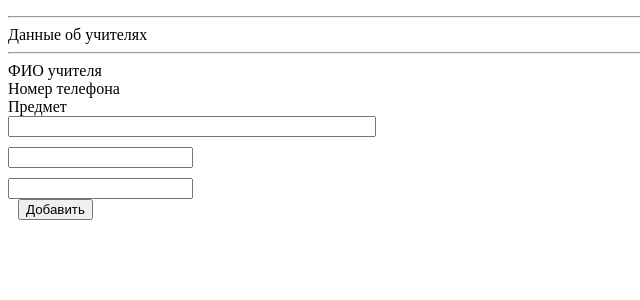
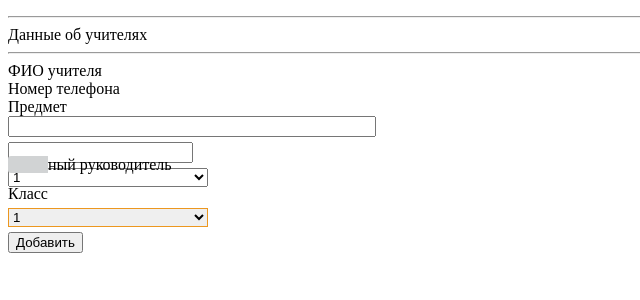
Before and after one commit to alchimella/localhost, a PHP site: page /includes/tab_teacher.php in a window 1280 px wide. Shown: the top 300 px of the page, without its empty margins (0-640 px from the left). Run offline with PHP 8.4, Linux system fonts and the light colour scheme.

Commit message:
Signed-off-by: alchimella <alchimella13@gmail.com>

```diff
--- a/includes/tab_events.php
+++ b/includes/tab_events.php
@@ -12,7 +12,7 @@
                 <form method="post">
                 <div class="form-group">
                     <input type="file" name="pic_of_post" id="image">
-                    <input type="text" name="num_of_post">
+                    <input type="text" name="num_of_post" style="margin-top: 5px;">
 
                 </div>
                 <!-- Инициализация виджета "Bootstrap datetimepicker" -->
@@ -34,7 +34,7 @@
                 <form method="post">
                 <div class="form-group">
                     <input type="file" name="pic_of_event" id="image">
-                    <input type="text" name="num_of_event">
+                    <input type="text" name="num_of_event" style="margin-top: 5px;">
 
                 </div>
                 <!-- Инициализация виджета "Bootstrap datetimepicker" -->
--- a/includes/tab_teacher.php
+++ b/includes/tab_teacher.php
@@ -1,7 +1,7 @@
 <!DOCTYPE html>
 <html>
     <head>
-
+        <link href = "styles/style_tab_teacher.css" rel = "stylesheet">
     </head>
     <body>
         <div class="tab-pane active in fade" id="teachers-tab">
@@ -12,19 +12,51 @@
                         <div class="col col-lg-3">
                             <div class="form-group">
                             <label for="theacher_name">ФИО учителя</label><br>
-                            <label for="theacher_phone" style="margin-top: 10px;">Номер телефона</label><br>
-                            <label for="theacher_subject" style="margin-top: 10px;">Предмет</label><br>
+                            <label for="theacher_phone" style="margin-top: 5px;">Номер телефона</label><br>
+                            <label for="theacher_subject" style="margin-top: 5px;">Предмет</label><br>
                             </div>
                         </div>
-                    <div class="col col-lg-8">
-                        <div class="form-group margin_top">
-                            <input type="text" id="theacher_name" name="num_of_theacher" style="width: 360px;"><br>
-                            <input type="text" id="theacher_phone" name="phone_of_theacher" style="margin-top: 10px;"><br>
-                            <input type="text" id="theacher_subject" name="subj_of_theacher" style="margin-top: 10px;"><br>
+                        <div class="col col-lg-8">
+                            <div class="form-group margin_top">
+                                <input type="text" id="theacher_name" name="num_of_theacher" style="width: 360px;"><br>
+                                <input type="text" id="theacher_phone" name="phone_of_theacher" style="margin-top: 5px;"><br>
+
+                                <div class="form-group">
+                                    <select class="form-control" style="margin-top: 5px; width: 200px;">
+                                        <option>1</option>
+                                        <option>2</option>
+                                        <option>3</option>
+                                        <option>4</option>
+                                    </select>
+                                </div>
+                                <br>
+                                <div class="funkyradio" style="margin-top: -60px;">
+                                    <div class="funkyradio-warning">
+                                        <input type="checkbox" name="checkbox" id="checkbox1">
+                                        <label for="checkbox1">Классный руководитель</label>
+                                    </div>
+                                </div>
+                            </div>
                         </div>
                     </div>
+                    <div class="row">
+                        <div class="col col-lg-3">
+                            <label for="select-class" style="margin-top: 5px;">Класс</label><br>
+                        </div>
+                        <div class="col col-lg-4">
+                            <div class="form-group">
+                                <select class="form-control" style="margin-top: 5px; width: 200px; border-color: #EC971F;" name="select_class">
+                                <option>1</option>
+                                    <option>2</option>
+                                    <option>3</option>
+                                    <option>4</option>
+                                </select>
+                            </div>
+                        </div>
+                        <div class="col col-lg-4">
+                            <button class="btn btn-success" style="margin-top: 5px;" name="do_insert_teacher">Добавить</button>
+                        </div>
                     </div>
-                    <button class="btn btn-success" style="margin-left: 10px;" name="do_insert_teacher">Добавить</button>
                 </form>
                 <?php
                     //require "executes/exec_teachers.php";
--- /dev/null
+++ b/styles/style_tab_teacher.css
@@ -0,0 +1,59 @@
+.funkyradio input[type="checkbox"]:empty {
+    display: none;
+}
+
+.funkyradio input[type="checkbox"]:empty ~ label {
+    position: relative;
+    line-height: 2.5em;
+    text-indent: 3.25em;
+    margin-top: 2em;
+    cursor: pointer;
+    -webkit-user-select: none;
+    -moz-user-select: none;
+    -ms-user-select: none;
+    user-select: none;
+}
+
+.funkyradio input[type="checkbox"]:empty ~ label:before {
+    position: absolute;
+    display: block;
+    top: 0;
+    bottom: 0;
+    left: 0;
+    content: '';
+    width: 2.5em;
+    background: #D1D3D4;
+    border-radius: 3px 0 0 3px;
+}
+
+.funkyradio input[type="checkbox"]:hover:not(:checked) ~ label {
+    color: #888;
+}
+
+.funkyradio input[type="checkbox"]:hover:not(:checked) ~ label:before {
+    content: '\2714';
+    text-indent: .9em;
+    color: #C2C2C2;
+}
+
+.funkyradio input[type="checkbox"]:checked ~ label {
+    color: #777;
+}
+
+.funkyradio input[type="checkbox"]:checked ~ label:before {
+    content: '\2714';
+    text-indent: .9em;
+    color: #333;
+    background-color: #ccc;
+}
+
+.funkyradio input[type="checkbox"]:focus ~ label:before {
+    box-shadow: 0 0 0 3px #999;
+}
+
+.funkyradio-warning input[type="checkbox"]:checked ~ label:before {
+    color: #fff;
+    background-color: #f0ad4e;
+}
+
+/* Style class list */
```
Also changed, not shown: admin_menu.php (+5 -4 lines), includes/include_scripts.php (+24 -0 lines), includes/tab_message.php (added, +12 -0 lines), includes/tab_timetable.php (added, +67 -0 lines), js/list-class-btn.js (added, +39 -0 lines), styles/style_admin_menu.css (deleted, +0 -34 lines), styles/style_tab_timetable.php (added).
